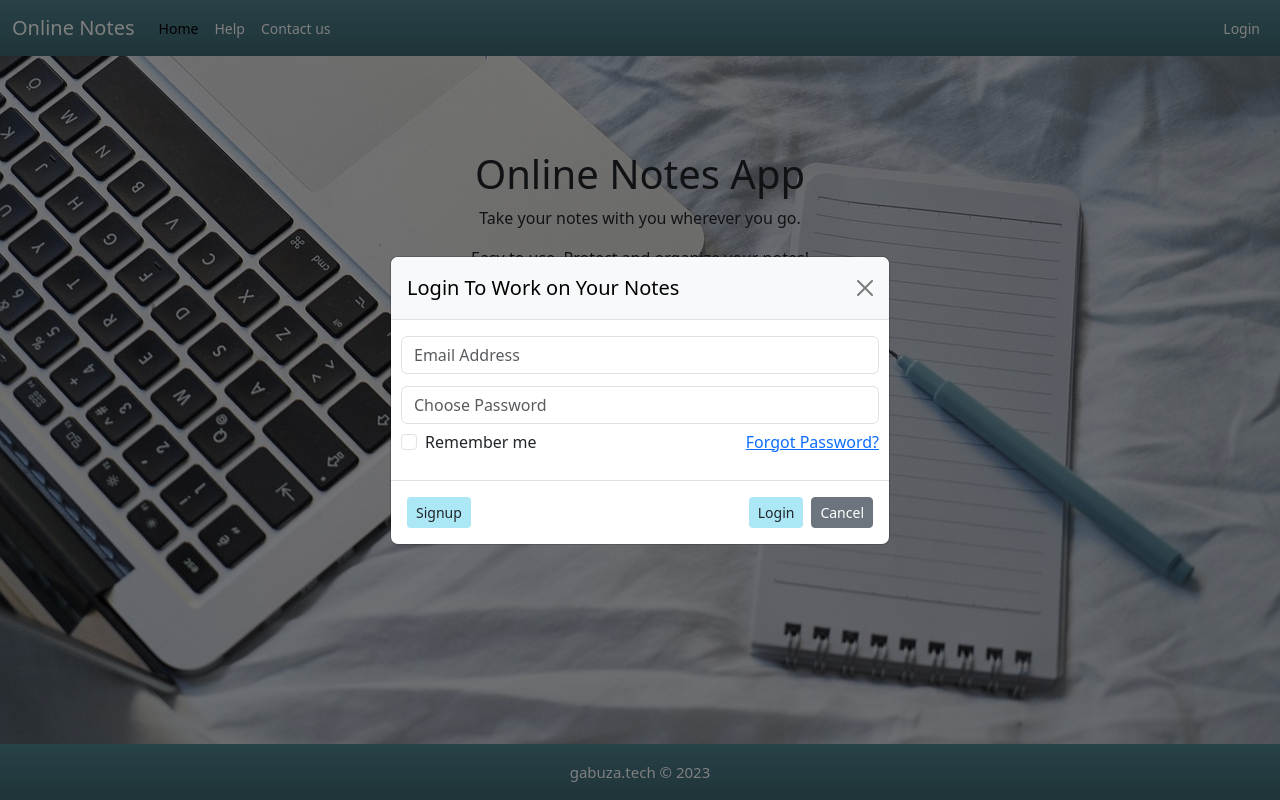
After one commit to Sicelumusa1/Online-Notes-App, a Flask app: template web_app/templates/login.html in a window 1280 px wide, after a click on "Login". The commit adds this page. Run offline with Flask 3, Linux system fonts and the light colour scheme; the template is opened without the code that fills it, so the values that code supplies are empty.

Commit message:
Added content on home page, plus modals for signup,login and forgot password

```diff
--- a/web_app/auth.py
+++ b/web_app/auth.py
@@ -1,10 +1,10 @@
-from flask import Blueprint
+from flask import Blueprint, render_template
 
 auth = Blueprint('auth', __name__)
 
 @auth.route('/login')
 def login():
-  return '<p>Login</p>'
+  return render_template("login.html")
 
 @auth.route('/logout')
 def logout():
--- a/web_app/front.py
+++ b/web_app/front.py
@@ -3,5 +3,6 @@ from flask import Blueprint, render_template
 front = Blueprint('front', __name__)
 
 @front.route('/')
+@front.route('/home')
 def home():
   return render_template("home.html")
--- a/web_app/static/style.css
+++ b/web_app/static/style.css
@@ -0,0 +1,182 @@
+html {
+  position: relative;
+  min-height: 100%;
+}
+
+body {
+  background: url(images/coffee-2425254_1280.jpg) no-repeat center center;
+  background-attachment: fixed;
+  background-size: cover;
+  min-height: 99%;
+}
+.container {
+  margin-top: 150px;
+}
+/* Home page styling */
+#home {
+  text-align: center;
+  /* background: transparent; */
+}
+.signup {
+  margin-top: 50px;
+}
+
+.signup-color {
+  background-color: rgba(117, 216, 241, 0.6);
+}
+
+.signup-color:hover {
+  background-color: rgba(117, 216, 241, 1);
+}
+
+/* login styling */
+.login {
+  text-align: center;
+}
+
+/* footer styling */
+.footer {
+  color: #fff;
+  font-size: 15px;
+  position: absolute;
+  bottom: 0;
+  width: 100%;
+  height: 56px;
+  padding: 10px 0px;
+  text-align: center;
+  display: flex;
+  align-items: center;
+  justify-content: center;
+}
+.footer p {
+  margin: 0;
+}
+/* form styling */
+form {
+  margin: 10px;
+}
+.form-group {
+  display: flex;
+  height: 50px;
+  align-items: center;
+}
+.remember-forgot {
+  display: flex;
+  justify-content: space-between;
+}
+
+/* Navbar Styling */
+.navbar-custom, .footer {
+  background-color: #3e6770;
+  border-color: #32535b;
+  background-image: -webkit-gradient(linear, left 0%, left 100%, from(#508591), to(#3e6770));
+  background-image: -webkit-linear-gradient(top, #508591, 0%, #3e6770, 100%);
+  background-image: -moz-linear-gradient(top, #508591 0%, #3e6770 100%);
+  background-image: linear-gradient(to bottom, #508591 0%, #3e6770 100%);
+  background-repeat: repeat-x;
+  filter: progid:DXImageTransform.Microsoft.gradient(startColorstr='#ff508591', endColorstr='#ff3e6770', GradientType=0);
+}
+.navbar-custom .navbar-brand {
+  color: #ffffff;
+}
+.navbar-custom .navbar-brand:hover,
+.navbar-custom .navbar-brand:focus {
+  color: #e6e6e6;
+  background-color: transparent;
+}
+.navbar-custom .navbar-text {
+  color: #ffffff;
+}
+/* .navbar-custom .navbar-nav > li:last-child > a {
+  border-right: 1px solid #32535b;
+} */
+.navbar-custom .navbar-nav > li > a {
+  color: #ffffff;
+  /* border-left: 1px solid #32535b; */
+}
+.navbar-custom .navbar-nav > li > a:hover,
+.navbar-custom .navbar-nav > li > a:focus {
+  color: #211f1f;
+  background-color: transparent;
+}
+.navbar-custom .navbar-nav > .active > a,
+.navbar-custom .navbar-nav > .active > a:hover,
+.navbar-custom .navbar-nav > .active > a:focus {
+  color: #211f1f;
+  background-color: #32535b;
+  background-image: -webkit-gradient(linear, left 0%, left 100%, from(#32535b), to(#44727b));
+  background-image: -webkit-linear-gradient(top, #32535b, 0%, #44727b, 100%);
+  background-image: -moz-linear-gradient(top, #32535b 0%, #44727b 100%);
+  background-image: linear-gradient(to bottom, #32535b 0%, #44727b 100%);
+  background-repeat: repeat-x;
+  filter: progid:DXImageTransform.Microsoft.gradient(startColorstr='#ff32535b', endColorstr='#ff44727b', GradientType=0);
+}
+.navbar-custom .navbar-nav > .disabled > a,
+.navbar-custom .navbar-nav > .disabled > a:hover,
+.navbar-custom .navbar-nav > .disabled > a:focus {
+  color: #cccccc;
+  background-color: transparent;
+}
+.navbar-custom .navbar-toggle {
+  border-color: #dddddd;
+}
+.navbar-custom .navbar-toggle:hover,
+.navbar-custom .navbar-toggle:focus {
+  background-color: #dddddd;
+}
+.navbar-custom .navbar-toggle .icon-bar {
+  background-color: #cccccc;
+}
+.navbar-custom .navbar-collapse,
+.navbar-custom .navbar-form {
+  border-color: #315259;
+}
+.navbar-custom .navbar-nav > .dropdown > a:hover .caret,
+.navbar-custom .navbar-nav > .dropdown > a:focus .caret {
+  border-top-color: #211f1f;
+  border-bottom-color: #211f1f;
+}
+.navbar-custom .navbar-nav > .open > a,
+.navbar-custom .navbar-nav > .open > a:hover,
+.navbar-custom .navbar-nav > .open > a:focus {
+  background-color: #32535b;
+  color: #211f1f;
+}
+.navbar-custom .navbar-nav > .open > a .caret,
+.navbar-custom .navbar-nav > .open > a:hover .caret,
+.navbar-custom .navbar-nav > .open > a:focus .caret {
+  border-top-color: #211f1f;
+  border-bottom-color: #211f1f;
+}
+.navbar-custom .navbar-nav > .dropdown > a .caret {
+  border-top-color: #ffffff;
+  border-bottom-color: #ffffff;
+}
+@media (max-width: 767) {
+  .navbar-custom .navbar-nav .open .dropdown-menu > li > a {
+    color: #ffffff;
+  }
+  .navbar-custom .navbar-nav .open .dropdown-menu > li > a:hover,
+  .navbar-custom .navbar-nav .open .dropdown-menu > li > a:focus {
+    color: #211f1f;
+    background-color: transparent;
+  }
+  .navbar-custom .navbar-nav .open .dropdown-menu > .active > a,
+  .navbar-custom .navbar-nav .open .dropdown-menu > .active > a:hover,
+  .navbar-custom .navbar-nav .open .dropdown-menu > .active > a:focus {
+    color: #211f1f;
+    background-color: #32535b;
+  }
+  .navbar-custom .navbar-nav .open .dropdown-menu > .disabled > a,
+  .navbar-custom .navbar-nav .open .dropdown-menu > .disabled > a:hover,
+  .navbar-custom .navbar-nav .open .dropdown-menu > .disabled > a:focus {
+    color: #cccccc;
+    background-color: transparent;
+  }
+}
+.navbar-custom .navbar-link {
+  color: #ffffff;
+}
+.navbar-custom .navbar-link:hover {
+  color: #211f1f;
+}
--- a/web_app/templates/base.html
+++ b/web_app/templates/base.html
@@ -7,7 +7,7 @@
   <link rel="preconnect" href="https://fonts.googleapis.com">
   <link rel="preconnect" href="https://fonts.gstatic.com" crossorigin>
   <link href="https://fonts.googleapis.com/css2?family=Vollkorn:ital@1&display=swap" rel="stylesheet">
-  <link rel="stylesheet" href="style.css">
+  <link rel="stylesheet" href="/static/style.css">
   <title>{% block title %}Online Notes{% endblock %}</title>
 </head>
 <body>
@@ -23,36 +23,34 @@
       aria-controls="navbar_content"
       aria-expanded="false"
       aria-labelledby="Toggle Navigation">
-      <svg xmlns="http://www.w3.org/2000/svg" width="16" height="16" fill="currentColor" class="bi bi-list" viewBox="0 0 16 16">
-        <path fill-rule="evenodd" d="M2.5 12a.5.5 0 0 1 .5-.5h10a.5.5 0 0 1 0 1H3a.5.5 0 0 1-.5-.5zm0-4a.5.5 0 0 1 .5-.5h10a.5.5 0 0 1 0 1H3a.5.5 0 0 1-.5-.5zm0-4a.5.5 0 0 1 .5-.5h10a.5.5 0 0 1 0 1H3a.5.5 0 0 1-.5-.5z"/>
-      </svg>
+      <span class="navbar-toggler-icon"></span>
     </button>
     <div class="collapse navbar-collapse" id="navbar_content">
-      <ul class="navbar-nav me-auto mb-3 mb-lg-0">
+      <ul class="navbar-nav me-auto mb-lg-0">
         <li class="nav-item">
-          <a href="#home" class="nav-link active" aria-current="page">Home</a></li>
+          <a href="/home" class="nav-link active" aria-current="page">Home</a></li>
         <li class="nav-item">
-          <a href="#help" class="nav-link">Help</a></li>
+          <a href="/help" class="nav-link">Help</a></li>
         <li class="nav-item">
-          <a href="#contact_us" class="nav-link">Contact us</a>
+          <a href="/contact_us" class="nav-link">Contact us</a>
         </li>
       </ul>
       <div class="d-flex align-items-between">
-        <a href="#">Login</a>
+        <ul class="navbar-nav">
+          <li class="nav-item"><a class="nav-link" href="/login">Login</a></li>
+        </ul>
       </div>
     </div>
   </div>
 </nav>
-  <!-- Sign-up Button -->
-
-  <!-- Login Form -->
-
-  <!-- Sign-up Form -->
-
-  <!-- Forgot password Form -->
+<div class="container">
+  {% block content %}Page content{% endblock %}
+</div>
 
   <!-- Footer -->
-
+  <div class="footer">
+      <p>gabuza.tech &copy; 2023</p>
+  </div>
   <script src="https://cdn.jsdelivr.net/npm/bootstrap@5.3.2/dist/js/bootstrap.bundle.min.js"></script>
 </body>
 </html>
--- /dev/null
+++ b/web_app/templates/login.html
@@ -0,0 +1,111 @@
+{% extends "base.html" %}{% block title %}Login{% endblock %}
+{% block content %}
+<div class="login">
+  <h1>Online Notes App</h1>
+  <p>Take your notes with you wherever you go.</p>
+  <p>Easy to use. Protect and organize your notes!</p>
+  <a
+    href="#"
+    class="btn signup signup-color"
+    data-bs-toggle="modal"
+    data-bs-target="#login">Login</a>
+</div>
+
+<!--Sign-in Modal-->
+<div class="modal fade" id="login" data-bs-backdrop="static" tabindex="-1" aria-hidden="true">
+<div class="modal-dialog modal-dialog-centered">
+  <div class="modal-content">
+    <div class="modal-header text-bg-light">
+      <h5 class="modal-title">Login To Work on Your Notes</h5>
+      <button type="button" class="btn-close" data-bs-dismiss="modal" aria-label="Close"></button>
+    </div>
+    <div class="modal-body p-0">
+      <form action="">
+        <div class="form-group">
+          <label for="u_email"></label>
+          <input type="email" class="form-control" id="u_email" placeholder="Email Address">
+        </div>
+        <div class="form-group">
+          <label for="u_pass"></label>
+          <input type="password" class="form-control" id="u_pass" placeholder="Choose Password">
+        </div>
+        <div class="remember-forgot">
+          <div class="form-check mb-3">
+            <input type="checkbox" class="form-check-input" id="tickme">
+            <label for="tickme">Remember me</label>
+          </div>
+          <a
+              href="#"
+              data-bs-toggle="modal"
+              data-bs-target="#ForgotPassword">Forgot Password?</a>
+        </div>
+      </form>
+    </div>
+    <div class="modal-footer">
+      <a
+        href="#"
+        class="btn btn-sm signup-color me-auto"
+        data-bs-toggle="modal"
+        data-bs-target="#signup">
+        Signup
+      </a>
+      <a
+        href="#"
+        type="submit"
+        class="btn btn-sm signup-color"
+        data-bs-toggle="modal"
+        data-bs-target="#">
+        Login
+      </a>
+      <a href="#" class="btn btn-sm btn-secondary" data-bs-dismiss="modal" aria-label="Close">
+        Cancel
+      </a>
+    </div>
+  </div>
+</div>
+</div>
+<!--Sign-in Modal-->
+
+<!--ForgotPassword Modal-->
+<div class="modal fade" id="ForgotPassword" data-bs-backdrop="static" tabindex="-1" aria-hidden="true">
+  <div class="modal-dialog modal-dialog-centered">
+    <div class="modal-content">
+      <div class="modal-header text-bg-light">
+        <h5 class="modal-title">Reset Password</h5>
+        <button type="button" class="btn-close" data-bs-dismiss="modal" aria-label="Close"></button>
+      </div>
+      <div class="modal-body p-0">
+        <form action="">
+          <div class="form-group">
+            <label for="u_email"></label>
+            <input type="email" class="form-control" id="u_email" placeholder="Email Address">
+          </div>
+        </form>
+      </div>
+      <div class="modal-footer">
+        <a
+          href="#"
+          class="btn btn-sm signup-color me-auto"
+          data-bs-toggle="modal"
+          data-bs-target="#signup">
+          Signup
+        </a>
+        <a
+          href="#"
+          type="submit"
+          class="btn btn-sm signup-color"
+          data-bs-toggle="modal"
+          data-bs-target="#">
+          Submit
+        </a>
+        <a href="#" class="btn btn-sm btn-secondary" data-bs-dismiss="modal" aria-label="Close">
+          Cancel
+        </a>
+      </div>
+    </div>
+  </div>
+  </div>
+  <!--Sign-in Modal-->
+</div>
+
+{% endblock %}
```
Also changed, not shown: web_app/templates/home.html (+60 -0 lines), web_app/static/images/coffee-2425254_1280.jpg (added), web_app/static/images/macbook-2618516_1280.jpg (added), 1 other file.
